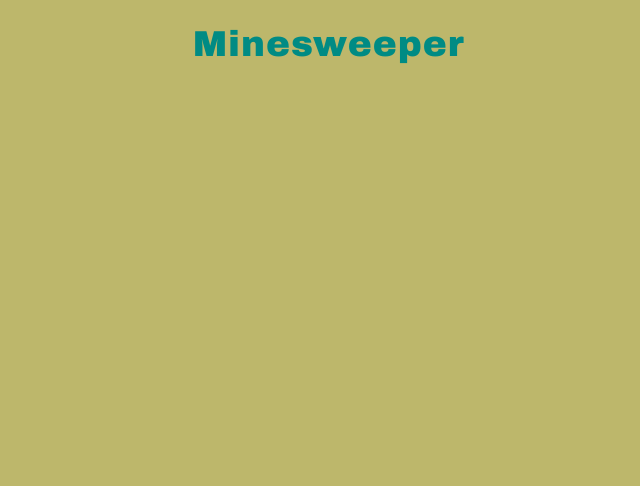
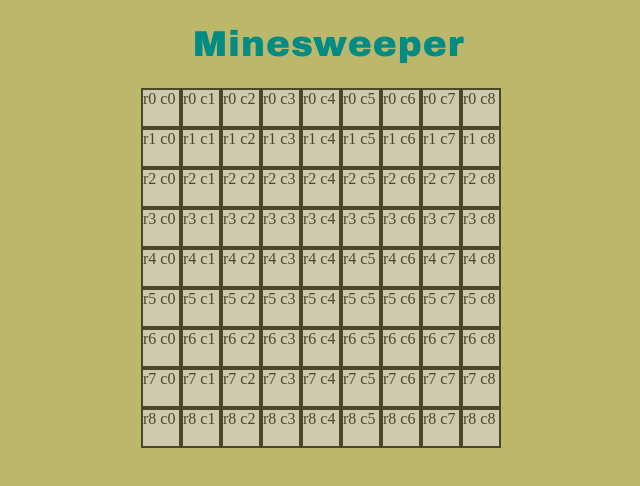
Before and after one commit to brianprice88/Minesweeper, a website: page client/index.html in a window 1280 px wide. Both pictures are taken after a click on the input "Start game". Shown: the whole page, without its empty margins (319-959 px from the left). Drawn offline with Linux system fonts and the light colour scheme.

Commit message:
"add gameboard"

```diff
--- a/client/index.html
+++ b/client/index.html
@@ -37,10 +37,8 @@
         <input type='submit' value='Start game'>
     </form>
 
-    <section id='gameBoard'>
+    <div id='gameBoard'></div>
 
-
-    </section>
 
 
     <script src="js/game.js" async defer></script>
--- a/client/js/board.js
+++ b/client/js/board.js
@@ -7,4 +7,21 @@
         this.flags = flags;
     }
 
+    buildBoard() {
+        var gameBoard = document.getElementById('gameBoard') // make board the right number of rows and columns
+        const gridRowStyle = '40px '.repeat(this.rows)
+        const gridColumnStyle = '40px '.repeat(this.columns)
+        gameBoard.style.gridTemplateColumns = gridColumnStyle
+        gameBoard.style.gridTemplateRows = gridRowStyle
+
+        for (var i = 0; i < this.rows; i++) { // add appropriate number of cells
+            for (var j = 0; j < this.columns; j++) {
+                var element = document.createElement('div')
+                element.classList.add('cell')
+                element.innerHTML = `r${i} c${j}`
+                gameBoard.append(element)
             }
+        }
+    }
+
+}
--- a/client/js/cell.js
+++ b/client/js/cell.js
@@ -0,0 +1,16 @@
+class Cell {
+
+    constructor(hasBomb, hasFlag, isTurnedOver) {
+        this.hasBomb = hasBomb;
+        this.hasFlag = hasFlag;
+        this.isTurnedOver = isTurnedOver
+    }
+
+}
+
+
+if (typeof exports !== 'undefined') {
+    module.exports = {
+        Cell
+    }
+}
--- a/client/js/game.js
+++ b/client/js/game.js
@@ -40,7 +40,7 @@
             break;
     }
     board = new Board (rows, columns, mines, flags)
-    console.log(board)
+    board.buildBoard()
 }
 
 
@@ -59,10 +59,3 @@
 // function click(event) { // 1 = left click, 3 = right click --> add event listener on each square for 'mousedown'
 //     console.log(event.which)
 // }
-
-if (typeof exports !== 'undefined') {
-    module.exports = {
-        selectLevel,
-        createBoard
-    }
-}
--- a/client/styles.css
+++ b/client/styles.css
@@ -16,7 +16,7 @@
 /* level selection ------------------------------------- */
 
 #newGame {
-    margin-left: 40%
+    margin-left: 40%;
 }
 
 .levelSelectionButtons {
@@ -76,7 +76,7 @@
 
   /* Style the indicator (dot/circle) */
   .levelSelectionButton .checkmark:after {
-       top: 9px;
+      top: 9px;
       left: 9px;
       width: 8px;
       height: 8px;
@@ -87,5 +87,18 @@
   /* Game board ----------------------------------- */
 
   #gameBoard {
-      opacity: 0
+      opacity: 0;
+      display: grid;
+      justify-content: center;
   }
+
+  .cell {
+    background-color: #d9d9d9;
+    border: 2px solid black;
+    cursor: pointer;
+    opacity: .6;
+   }
+
+   .cell:hover {
+       opacity: 1
+   }
--- a/package.json
+++ b/package.json
@@ -4,8 +4,7 @@
   "description": "minesweeper game",
   "main": "server.js",
   "scripts": {
-    "start": "nodemon server.js",
-    "test": "jest"
+    "start": "nodemon server.js"
   },
   "repository": {
     "type": "git",
@@ -22,8 +21,6 @@
     "express": "^4.17.1"
   },
   "devDependencies": {
-    "chai": "^4.2.0",
-    "jest": "^25.5.3",
     "nodemon": "^2.0.3"
   }
 }
```
Also changed, not shown: tests/game.test.js (deleted, +0 -29 lines). Lines whose indentation alone changed are shown as unchanged.
